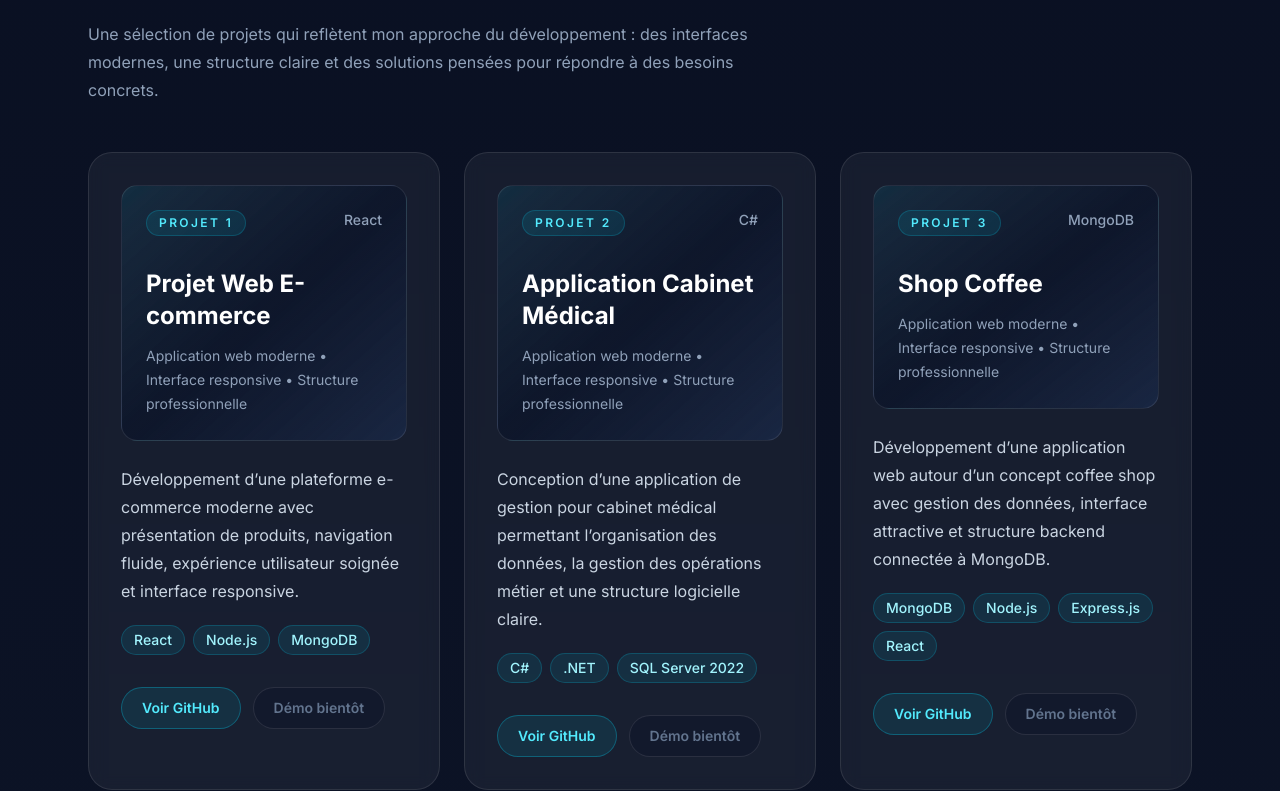
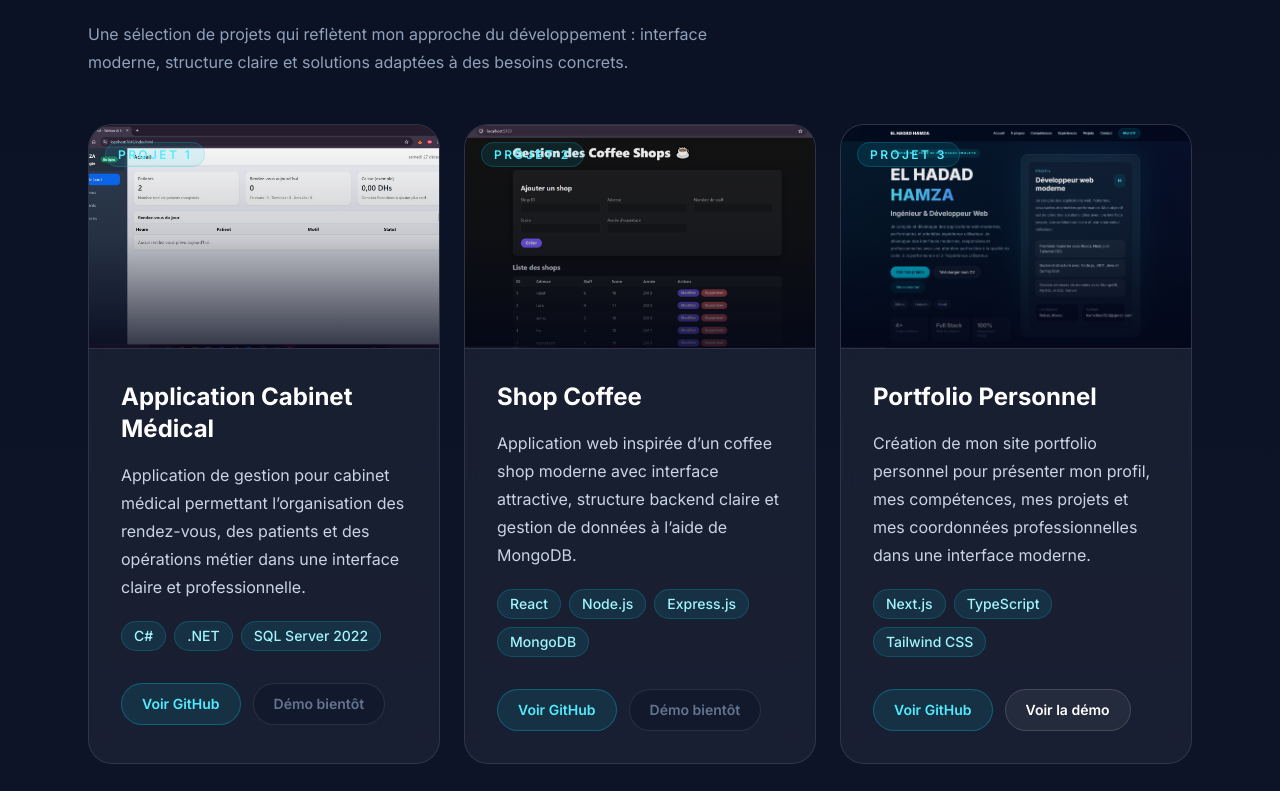
Before and after one commit to ELhadad-hamza/hamza-portfolio, a Next.js app: page / in a window 1280 px wide. Shown: the part 3951-4742 px from the top of the page. Built offline with nearby package versions, Linux system fonts and the light colour scheme.

Commit message:
Add project images and update projects section

```diff
--- a/components/Projects.tsx
+++ b/components/Projects.tsx
@@ -1,3 +1,4 @@
+import Image from "next/image";
 import { projects } from "@/data/portfolio";
 
 export default function Projects() {
@@ -12,8 +13,8 @@ export default function Projects() {
         </h2>
         <p className="mt-4 max-w-2xl text-base leading-7 text-slate-400">
           Une sélection de projets qui reflètent mon approche du développement :
-          des interfaces modernes, une structure claire et des solutions pensées
-          pour répondre à des besoins concrets.
+          interface moderne, structure claire et solutions adaptées à des besoins
+          concrets.
         </p>
       </div>
 
@@ -24,31 +25,37 @@ export default function Projects() {
           return (
             <article
               key={project.title}
-              className="group flex h-full flex-col rounded-3xl border border-white/10 bg-white/5 p-8 backdrop-blur-sm transition duration-300 hover:-translate-y-2 hover:border-cyan-400/30 hover:shadow-2xl hover:shadow-cyan-500/10"
+              className="group flex h-full flex-col overflow-hidden rounded-3xl border border-white/10 bg-white/5 backdrop-blur-sm transition duration-300 hover:-translate-y-2 hover:border-cyan-400/30 hover:shadow-2xl hover:shadow-cyan-500/10"
             >
-              <div className="mb-6 overflow-hidden rounded-2xl border border-white/10 bg-gradient-to-br from-cyan-400/10 via-slate-900 to-blue-500/10 p-6">
-                <div className="flex items-start justify-between gap-4">
+              <div className="relative h-56 w-full overflow-hidden border-b border-white/10">
+                {project.image ? (
+                  <Image
+                    src={project.image}
+                    alt={project.title}
+                    fill
+                    className="object-cover transition duration-500 group-hover:scale-105"
+                  />
+                ) : (
+                  <div className="h-full w-full bg-gradient-to-br from-cyan-400/10 via-slate-900 to-blue-500/10" />
+                )}
+
+                <div className="absolute inset-0 bg-gradient-to-t from-slate-950/80 via-slate-950/20 to-transparent" />
+
+                <div className="absolute left-4 top-4">
                   <span className="rounded-full border border-cyan-400/20 bg-cyan-400/10 px-3 py-1 text-xs font-semibold uppercase tracking-[0.2em] text-cyan-300">
                     Projet {index + 1}
                   </span>
-
-                  <span className="text-sm font-medium text-slate-400">
-                    {project.stack[0]}
-                  </span>
+                </div>
               </div>
 
-                <div className="mt-8">
+              <div className="flex flex-1 flex-col p-8">
                 <h3 className="text-2xl font-bold text-white transition group-hover:text-cyan-300">
                   {project.title}
                 </h3>
-                  <p className="mt-3 text-sm leading-6 text-slate-400">
-                    Application web moderne • Interface responsive • Structure
-                    professionnelle
+
+                <p className="mt-4 leading-7 text-slate-300">
+                  {project.description}
                 </p>
-                </div>
-              </div>
-
-              <p className="leading-7 text-slate-300">{project.description}</p>
 
                 <div className="mt-5 flex flex-wrap gap-2">
                   {project.stack.map((tech) => (
@@ -86,6 +93,7 @@ export default function Projects() {
                     </span>
                   )}
                 </div>
+              </div>
             </article>
           );
         })}
--- a/data/portfolio.ts
+++ b/data/portfolio.ts
@@ -78,28 +78,22 @@ export const experiences = [
 
 export const projects = [
   {
-    title: "Projet Web E-commerce",
-    description:
-      "Développement d’une plateforme e-commerce moderne avec présentation de produits, navigation fluide, expérience utilisateur soignée et interface responsive.",
-    stack: ["React", "Node.js", "MongoDB"],
-    github: "https://github.com/ELhadad-hamza",
-    demo: "#",
-  },
-  {
     title: "Application Cabinet Médical",
     description:
-      "Conception d’une application de gestion pour cabinet médical permettant l’organisation des données, la gestion des opérations métier et une structure logicielle claire.",
+      "Application de gestion pour cabinet médical permettant l’organisation des rendez-vous, des patients et des opérations métier dans une interface claire et professionnelle.",
     stack: ["C#", ".NET", "SQL Server 2022"],
     github: "https://github.com/ELhadad-hamza",
     demo: "#",
+    image: "/projects/cabinet-medical.png",
   },
   {
     title: "Shop Coffee",
     description:
-      "Développement d’une application web autour d’un concept coffee shop avec gestion des données, interface attractive et structure backend connectée à MongoDB.",
-    stack: ["MongoDB", "Node.js", "Express.js", "React"],
+      "Application web inspirée d’un coffee shop moderne avec interface attractive, structure backend claire et gestion de données à l’aide de MongoDB.",
+    stack: ["React", "Node.js", "Express.js", "MongoDB"],
     github: "https://github.com/ELhadad-hamza",
     demo: "#",
+    image: "/projects/shop-coffee.png",
   },
   {
     title: "Portfolio Personnel",
@@ -107,6 +101,7 @@ export const projects = [
       "Création de mon site portfolio personnel pour présenter mon profil, mes compétences, mes projets et mes coordonnées professionnelles dans une interface moderne.",
     stack: ["Next.js", "TypeScript", "Tailwind CSS"],
     github: "https://github.com/ELhadad-hamza/hamza-portfolio",
-    demo: "#",
+    demo: "https://hamzaelhadad.com",
+    image: "/projects/portfolio.png",
   },
 ];
```
Lines whose indentation alone changed are shown as unchanged.
